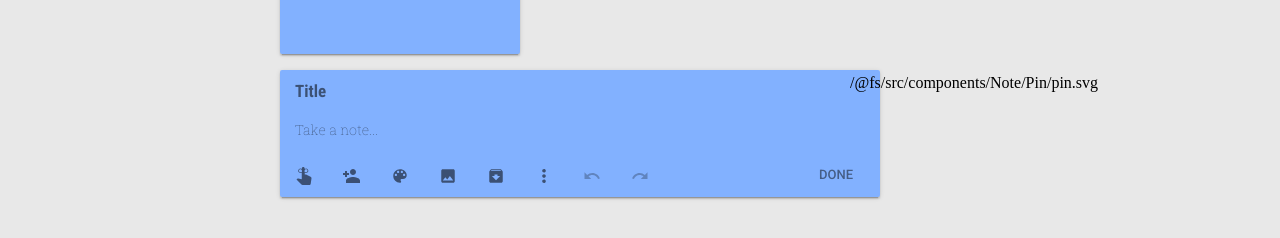
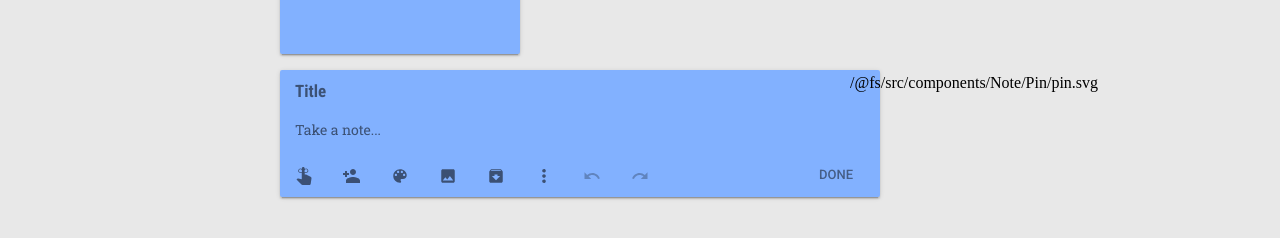
Before and after one commit to cristidrg/Google-Keep-React, a React app: page / in a window 1280 px wide. Both pictures are taken after a click on the element 580 px from the left and 339 px from the top of the page. Shown: the part 246-484 px from the top of the page. Built offline with nearby package versions, Linux system fonts and the light colour scheme.

Commit message:
Fix Tipying, Pasting, Clicking Bugs on the Note

```diff
--- a/src/components/ContentEditable/ContentEditable.jsx
+++ b/src/components/ContentEditable/ContentEditable.jsx
@@ -4,12 +4,16 @@ import PropTypes from 'prop-types';
 // Used to correct input caret position on paste
 /**
  * @EVENT_HANDLING
- * On paste, we would like to simply keep the text plain, to remove any unwanted representations.
+ * On paste, we would like to simply keep the text plain, to remove any unwanted representations and html style.
  * In addition, React seems to not update the caret position after a paste event.*  Inserting the
  * text via the insertHTML command will fix this.
  *
  * *I currently do not actually understand why this happens as the input event fires after the paste event finishes.
  * Any insight would be appreciated.
+ *
+ * UPDATE: I fixed my component to not depend on the trick to correctly position the correct. I forcefully update
+ * the component if it's out of sync.
+ *  I also moved this function inside the component the class, initially it was stateless.
  */
 const handlePaste = function (event) {
   event.preventDefault();
@@ -30,10 +34,8 @@ const handlePaste = function (event) {
  * with the actual DOM values. Browser plugins or programming change of such elements will cause
  * input handlers to not fire, thus creating a disparity between the two DOMs.
  *
- * This component does not solve this invariant currently, as I would like to focus on other
- * parts on the project, however one can solve it by transforming it to a stateful component
- * and adding a check between it's DOM contents (via innerText/innerHTML) against the source of truth (Redux/State)
- * in the componentDidUpdate method. This will sync the DOMs on the component's next update, thus preventing a
+ * Checking between the DOM contents against the source of truth in the componentDidUpdate method
+ * keeps the DOM in sync with the VDOM after the next update, thus preventing a
  * fault in the reconciliation algorithm.
  *
  * @OPINIONATED
@@ -41,25 +43,77 @@ const handlePaste = function (event) {
  * I believe that components should not bloat the html with attributes that they won't use in their
  * lifetime.
  */
-const ContentEditable = (props) => {
-  const dynamicAttributes = {
-    className: props.className ? props.className : undefined,
-    ref: props.setRef ? props.setRef : undefined,
-    onInput: props.onInput ? props.onInput : undefined,
-    onBlur: props.onBlur ? props.onBlur : props.onInput ? props.onInput : undefined,
-    'data-placeholder': props.placeholder ? props.placeholder : undefined,
-  };
+class ContentEditable extends Component {
+  constructor(props) {
+    super(props);
+    this.div = null;
+    this.lastText = null;
+    this.setRef = this.setRef.bind(this);
+    this.emitChange = this.emitChange.bind(this);
+    this.handlePaste = this.handlePaste.bind(this);
+  }
 
-  return (
-    <div contentEditable suppressContentEditableWarning {...dynamicAttributes}>
-      {props.data}
-    </div>
-  );
-};
+  shouldComponentUpdate(nextProps) {
+    return nextProps.text !== this.div.innerText;
+  }
+
+  componentDidUpdate() {
+    if (this.props.text !== this.div.innerText) {
+      this.div.innerText = this.props.text;
+    }
+  }
+
+  setRef(node) {
+    this.div = node;
+  }
+
+  handlePaste(event) {
+    event.preventDefault();
+    let text = '';
+    if (event.clipboardData && event.clipboardData.getData) {
+      text = event.clipboardData.getData('text/plain');
+    } else if (window.clipboardData && window.clipboardData.getData) {
+      text = window.clipboardData.getData('Text');
+    }
+    document.execCommand('insertHTML', false, text);
+  }
+
+  emitChange() {
+    const text = this.div.innerText;
+    if (this.props.onInput && text !== this.lastText) {
+      this.props.onInput({
+        target: {
+          value: text,
+        },
+      });
+    }
+    this.lastText = text;
+  }
+
+  render() {
+    const dynamicAttributes = {
+      onBlur: this.props.onBlur ? this.props.onBlur : this.emitChange,
+      'data-placeholder': this.props.placeholder ? this.props.placeholder : undefined,
+    };
+    return (
+      <div
+        contentEditable
+        ref={this.setRef}
+        onInput={this.emitChange}
+        onPaste={this.handlePaste}
+        className={this.props.className}
+        suppressContentEditableWarning
+        {...dynamicAttributes}
+      >
+        {this.props.text}
+      </div>
+    );
+  }
+}
 
 ContentEditable.propTypes = {
   className: PropTypes.string,
-  data: PropTypes.string,
+  text: PropTypes.string,
   onInput: PropTypes.func.isRequired,
   onBlur: PropTypes.func,
   placeholder: PropTypes.func,
--- a/src/components/EditNote/EditNote.jsx
+++ b/src/components/EditNote/EditNote.jsx
@@ -40,6 +40,8 @@ const propTypes = {
  *  This component makes use of several functions to set references on components, most of these setters have
  *  the same pattern. I made use of array destructuring to shorten my code. The setRef function returns an array
  *  with two functions that are used by the ref setters/handlers.
+ *    -- I no longer use the first value of the destructuring, however I will leave it in the code as this is a nice
+ *  example of leveraging new es features
  *
  * @TODO In the future this will be a functional component
  */
@@ -62,12 +64,6 @@ class EditNote extends Component {
     document.addEventListener('mousedown', this.handleClickOutside);
   }
 
-  componentDidUpdate() {
-    if (this.state.note !== this.noteRef.innerText) {
-      this.noteRef.innerText = this.state.note;
-    }
-  }
-
   componentWillUnmount() {
     document.removeEventListener('mousedown', this.handleClickOutside);
   }
@@ -78,12 +74,9 @@ class EditNote extends Component {
         this[attribute + 'Ref'] = node;
       },
       (event) => {
-        const newValue = event.target.innerText;
-        if (newValue.trim().length !== 0 && newValue !== this.state[attribute]) {
-          const updatedAttribute = {};
-          updatedAttribute[attribute] = newValue;
-          this.setState(state => Object.assign({}, state, updatedAttribute));
-        }
+        const updatedAttribute = {};
+        updatedAttribute[attribute] = event.target.value;
+        this.setState(state => Object.assign({}, state, updatedAttribute));
       },
     ];
   }
@@ -100,8 +93,7 @@ class EditNote extends Component {
   }
 
   saveNote() {
-    if (JSON.stringify(this.state) !== JSON.stringify(this.initialState)
-      && (this.titleRef.innerText.trim().length !== 0 || this.noteRef.innerText.trim().length !== 0)) {
+    if (JSON.stringify(this.state) !== JSON.stringify(this.initialState)) {
       this.props.onDone(this.state);
     }
 
@@ -139,7 +131,6 @@ class EditNote extends Component {
         pinned: !prevState.pinned,
       }));
 
-
     const containerStyle = Object.assign({}, this.props.containerStyle);
     if (this.props.autoSetHeight) {
       containerStyle.height = this.calculateHeight();
@@ -148,19 +139,18 @@ class EditNote extends Component {
     return (
       <div style={this.props.rootStyle} className="note-card note-card--edit-note" ref={this.setNodeRef}>
         <div style={containerStyle} className="note-card__container">
-          {ContentEditable({
-            className: 'note-card__title',
-            data: this.state.title,
-            onInput: this.handleTitleChange,
-            placeholder: strings.title,
-            setRef: this.setTitleRef,
-          })}
+          <ContentEditable
+            className="note-card__title"
+            text={this.state.title}
+            onInput={this.handleTitleChange}
+            placeholder={strings.title}
+          />
           {Pin({ ariaPressed: this.state.pinned, onInteraction: pinNote })}
-          <Textbox
-            editable
+          <ContentEditable
+            className="note-card__textbox note-card__textbox--editable"
+            text={this.state.note}
             onInput={this.handleTextBoxChange}
-            note={this.state.note}
-            setRef={this.setTextBoxRef}
+            placeholder={strings.takeANote}
           />
           <div role="toolbar" className="note-card__toolbar">
             {this.renderToolbarButtons()}
--- a/src/components/Note/Textbox/Textbox.jsx
+++ b/src/components/Note/Textbox/Textbox.jsx
@@ -4,33 +4,26 @@ import classNames from 'classnames';
 
 import './Textbox.css';
 
-import strings from '../../../strings';
-
 const fontSizeTresholds = [[5, 29], [7, 50], [10, 116], [12, 150]];
 
 const defaultProps = {
   note: '',
-  editable: false,
 };
 
 const propTypes = {
   note: PropTypes.string,
-  editable: PropTypes.bool,
-  onClick: PropTypes.func,
-  onInput: PropTypes.func,
-  setRef: PropTypes.func,
 };
 
+//TODO: Revisit this later, I could cut it out and handle the class calculation elsewhere.
 class Textbox extends React.Component {
   constructor(props) {
     super(props);
     this.getTextboxClass = this.getTextboxClass.bind(this);
-    this.handlePaste = this.handlePaste.bind(this);
   }
 
-  shouldComponentUpdate() {
+  shouldComponentUpdate(nextProps) {
     // So fast, So optimized, Wow
-    return true; // nextProps.note.length !== this.props.note.length && nextProps.note !== this.props.note;
+    return nextProps.note.length !== this.props.note.length && nextProps.note !== this.props.note;
   }
 
   getTextboxClass() {
@@ -38,7 +31,6 @@ class Textbox extends React.Component {
     const characters = this.props.note.length;
     const textBoxClass = {
       'note-card__textbox': true,
-      'note-card__textbox--editable': this.props.editable,
     };
     if (noteText.length > 400) {
       // Substringing should be handled in mapStateToProps
@@ -61,43 +53,21 @@ class Textbox extends React.Component {
     return classNames(textBoxClass);
   }
 
-  handlePaste(e) {
-    e.preventDefault();
-    let text = '';
-    if (e.clipboardData && e.clipboardData.getData) {
-      text = e.clipboardData.getData('text/plain');
-    } else if (window.clipboardData && window.clipboardData.getData) {
-      text = window.clipboardData.getData('Text');
-    }
-    document.execCommand('insertHTML', false, text);
-  }
-
   render() {
-    const textboxClass = this.getTextboxClass();
     // Substringing should be handled in mapStateToProps
     const textboxText = this.props.note
       .substring(0, 400)
       .split(/\r\n|\r|\n/g)
       .join('<br >');
 
-    const dynamicAttribs = {
-      onClick: this.props.onClick ? this.props.onClick : undefined,
-      onInput: this.props.onInput ? this.props.onInput : undefined,
-      onBlur: this.props.onInput ? this.props.onInput : undefined,
-      onPaste: this.props.onInput ? this.handlePaste : undefined,
-      'data-placeholder': this.props.editable ? strings.takeANote : undefined,
-      ref: this.props.setRef ? this.props.setRef : undefined,
-      suppressContentEditableWarning: this.props.editable,
-    };
-
     return (
       <div
         role="textbox"
-        className={textboxClass}
-        contentEditable={this.props.editable}
-        {...dynamicAttribs}
+        className={this.getTextboxClass()}
+        contentEditable={false}
+        onClick={this.props.onClick}
       >
-        {this.props.note}
+        {textboxText}
       </div>
     );
   }
--- a/src/components/NoteList/NoteList.jsx
+++ b/src/components/NoteList/NoteList.jsx
@@ -41,7 +41,7 @@ class NoteList extends Component {
           class={this.props.focusedNoteId === note.id ? 'hide' : ''}
           {...note}
           selectNote={this.props.selectNote(note.id)}
-          focusNote={() => this.focusNote(note.id, idx)}
+          onContainerClick={() => this.focusNote(note.id, idx)}
         />
       ));
 
```
Also changed, not shown: src/components/Note/DumbNote.jsx (+8 -14 lines).
